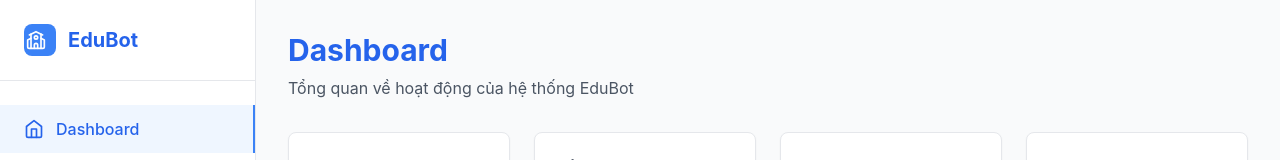
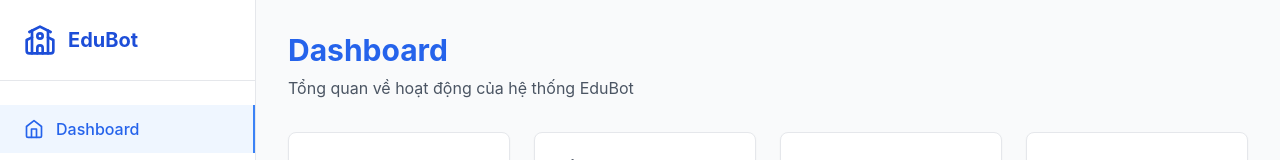
Before and after one commit to duchuy188/SWD392-SU25-AdminDashboard, a React (Vite) app: page / in a window 1280 px wide. Shown: the top 160 px of the page. Built offline with nearby package versions, Linux system fonts and the light colour scheme.

Commit message:
update-sibar

```diff
--- a/src/components/Sidebar.tsx
+++ b/src/components/Sidebar.tsx
@@ -27,11 +27,9 @@ export function Sidebar({ activeItem, onItemClick }: SidebarProps) {
   return (
     <div className="w-64 bg-white border-r border-gray-200 h-screen">
       <div className="p-6 border-b border-gray-200">
-        <div className="flex items-center space-x-3">
-          <div className="w-8 h-8 bg-primary-500 rounded-lg flex items-center justify-center">
-            <School className="w-5 h-5 text-white mr-2" />
-          </div>
-          <h1 className="text-xl font-bold text-blue-600">EduBot</h1>
+        <div className="flex items-center font-bold text-xl">
+          <School className="text-blue-700" size={32} />
+          <span className="ml-3 text-blue-700 font-bold">EduBot</span>
         </div>
       </div>
 
```
